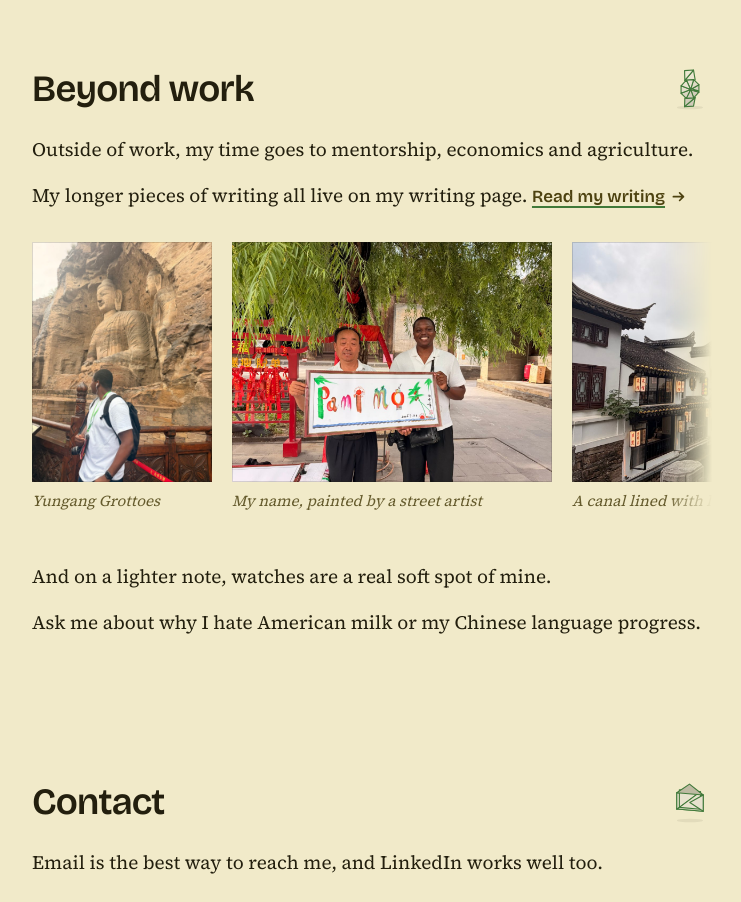
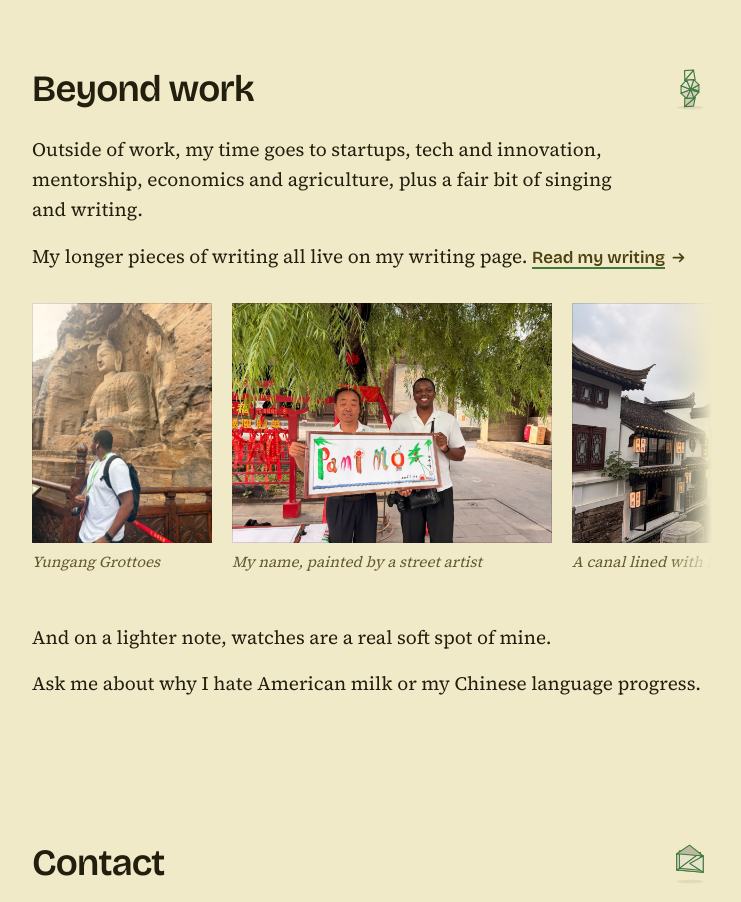
Before and after one commit to A-Pamimo/pamimo_com, a Next.js app: page / in a window 1280 px wide. Shown: the part 4620-5522 px from the top of the page, without its empty margins (136-877 px from the left). Built offline with nearby package versions, Linux system fonts and the light colour scheme.

Commit message:
Add startups, tech, innovation, singing and writing to Beyond work
Co-Authored-By: Claude Opus 5.5 <noreply@anthropic.com>
Claude-Session: https://claude.ai/code/session_01GGQRaXiyeg6QgkDN5mF5SZ

```diff
--- a/content/site.ts
+++ b/content/site.ts
@@ -152,7 +152,7 @@ export const site = {
 
     beyond: {
         // [ADD] any other interests
-        interests: 'Outside of work, my time goes to mentorship, economics and agriculture.',
+        interests: 'Outside of work, my time goes to startups, tech and innovation, mentorship, economics and agriculture, plus a fair bit of singing and writing.',
         writing: {
             text: 'My longer pieces of writing all live on my writing page.',
             link: { label: 'Read my writing', href: '/blog' } as Link,
```
